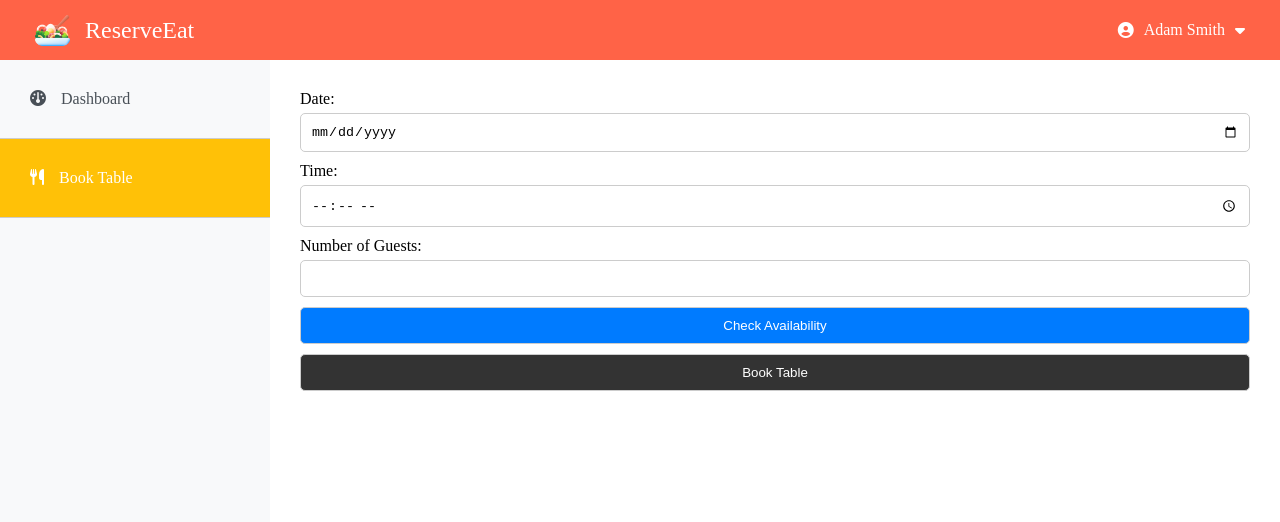
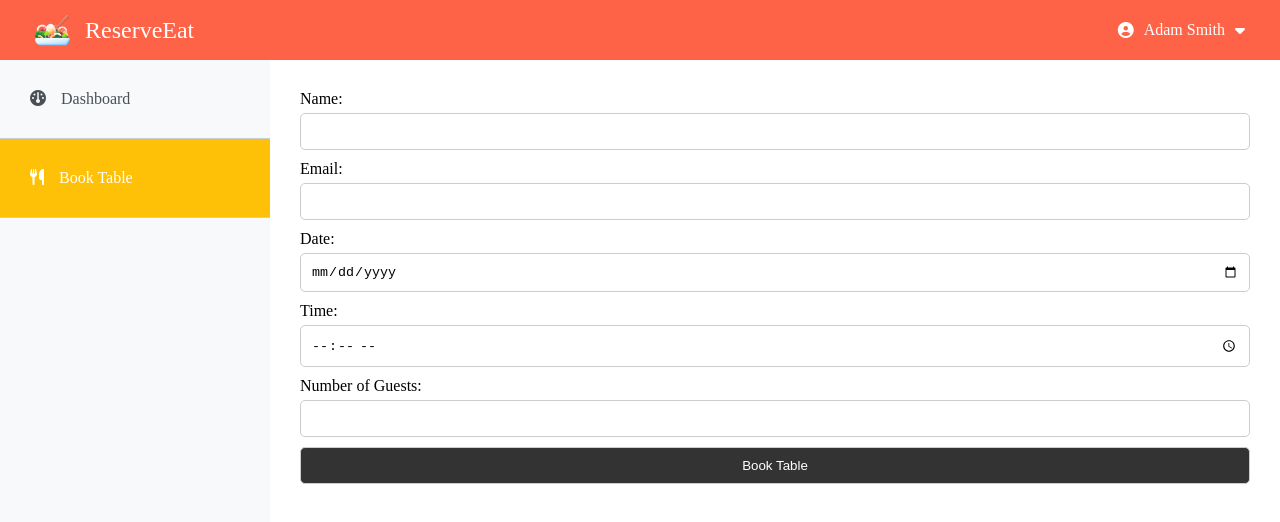
Before and after one commit to shafi00023/restaurant-table-booking-system, an Angular app: page /dashboard in a window 1280 px wide. Both pictures are taken after a click on the item "Book Table". Shown: the top 522 px of the page. Built offline with nearby package versions, Linux system fonts and the light colour scheme.

Commit message:
adeed booking service page

```diff
--- /dev/null
+++ b/src/app/core/api/book-table/app.service.ts
@@ -0,0 +1,16 @@
+import { Injectable } from '@angular/core';
+import { HttpClient } from '@angular/common/http';
+import { Observable } from 'rxjs';
+
+@Injectable({
+  providedIn: 'root'
+})
+export class BookingService {
+  private apiUrl = 'http://localhost:3000/api/book-table';
+
+  constructor(private http: HttpClient) { }
+
+  bookTable(bookingData: any): Observable<any> {
+    return this.http.post<any>(this.apiUrl, bookingData);
+  }
+}
--- a/src/book-table/book-table.component.html
+++ b/src/book-table/book-table.component.html
@@ -1,10 +1,13 @@
-<form class="booking-form">
+<form class="booking-form" (ngSubmit)="onSubmit()">
+    <label for="name">Name:</label>
+    <input type="text" id="name" name="name" [(ngModel)]="bookingData.name" required>
+    <label for="email">Email:</label>
+    <input type="email" id="email" name="email" [(ngModel)]="bookingData.email" required>
     <label for="date">Date:</label>
-    <input type="date" id="date" name="date" required>
+    <input type="date" id="date" name="date" [(ngModel)]="bookingData.date" required>
     <label for="time">Time:</label>
-    <input type="time" id="time" name="time" required>
-    <label for="guests">Number of Guests:</label>
-    <input type="number" id="guests" name="guests" min="1" required>
-    <button type="button" id="check-availability">Check Availability</button>
+    <input type="time" id="time" name="time" [(ngModel)]="bookingData.time" required>
+    <label for="partySize">Number of Guests:</label>
+    <input type="number" id="partySize" name="partySize" [(ngModel)]="bookingData.partySize" min="1" required>
     <button type="submit">Book Table</button>
 </form>
--- a/src/book-table/book-table.component.scss
+++ b/src/book-table/book-table.component.scss
@@ -9,6 +9,8 @@
   input[type="date"],
   input[type="time"],
   input[type="number"],
+  input[type="text"],
+  input[type="email"],
   button {
     width: 100%;
     padding: 10px;
--- a/src/book-table/book-table.component.ts
+++ b/src/book-table/book-table.component.ts
@@ -1,12 +1,35 @@
 import { Component } from '@angular/core';
+import { BookingService } from '../app/core/api/book-table/app.service';
+import { FormsModule } from '@angular/forms';
+import { CommonModule } from '@angular/common';
 
 @Component({
   selector: 'app-book-table',
   standalone: true,
-  imports: [],
+  imports: [FormsModule,CommonModule],
   templateUrl: './book-table.component.html',
   styleUrl: './book-table.component.scss'
 })
 export class BookTableComponent {
+  bookingData = {
+    name: '',
+    email: '',
+    date: '',
+    time: '',
+    partySize: ''
+  };
 
+  constructor(private bookingService: BookingService) { }
+
+  onSubmit() {
+    this.bookingService.bookTable(this.bookingData)
+      .subscribe(
+        data => {
+          console.log('Table booked successfully:', data);
+        },
+        error => {
+          console.error('Failed to book table:', error);
+        }
+      );
+  }
 }
```
